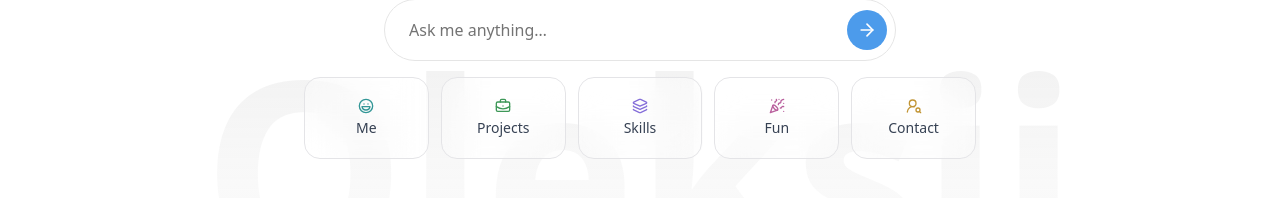
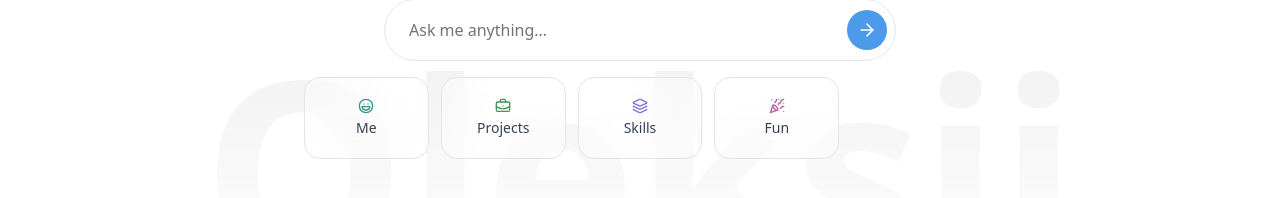
Before and after one commit to Lars0914/Portfolio, a Next.js app: page / in a window 1280 px wide. Shown: the part 546-744 px from the top of the page. Built offline with nearby package versions, Linux system fonts and the light colour scheme; no server answers.

Commit message:
fix the remove the contact

```diff
--- a/src/app/page.tsx
+++ b/src/app/page.tsx
@@ -19,11 +19,10 @@ import { useEffect, useRef, useState } from 'react';
 
 /* ---------- quick-question data ---------- */
 const questions = {
-  Me: 'Who are you? I want to know more about you.',
-  Projects: 'What are your projects? What are you working on right now?',
-  Skills: 'What are your skills? Give me a list of your soft and hard skills.',
-  Fun: 'What’s the craziest thing you’ve ever done? What are your hobbies?',
-
+  Me: "Who are you? I want to know more about you.",
+  Projects: "What are your projects? What are you working on right now?",
+  Skills: "What are your skills? Give me a list of your soft and hard skills.",
+  Fun: "What’s the craziest thing you’ve ever done? What are your hobbies?",
 } as const;
 
 const questionConfig = [
@@ -31,7 +30,7 @@ const questionConfig = [
   { key: 'Projects', color: '#3E9858', icon: BriefcaseBusiness },
   { key: 'Skills', color: '#856ED9', icon: Layers },
   { key: 'Fun', color: '#B95F9D', icon: PartyPopper },
-  { key: 'Contact', color: '#C19433', icon: UserRoundSearch },
+
 ] as const;
 
 /* ---------- component ---------- */
```
